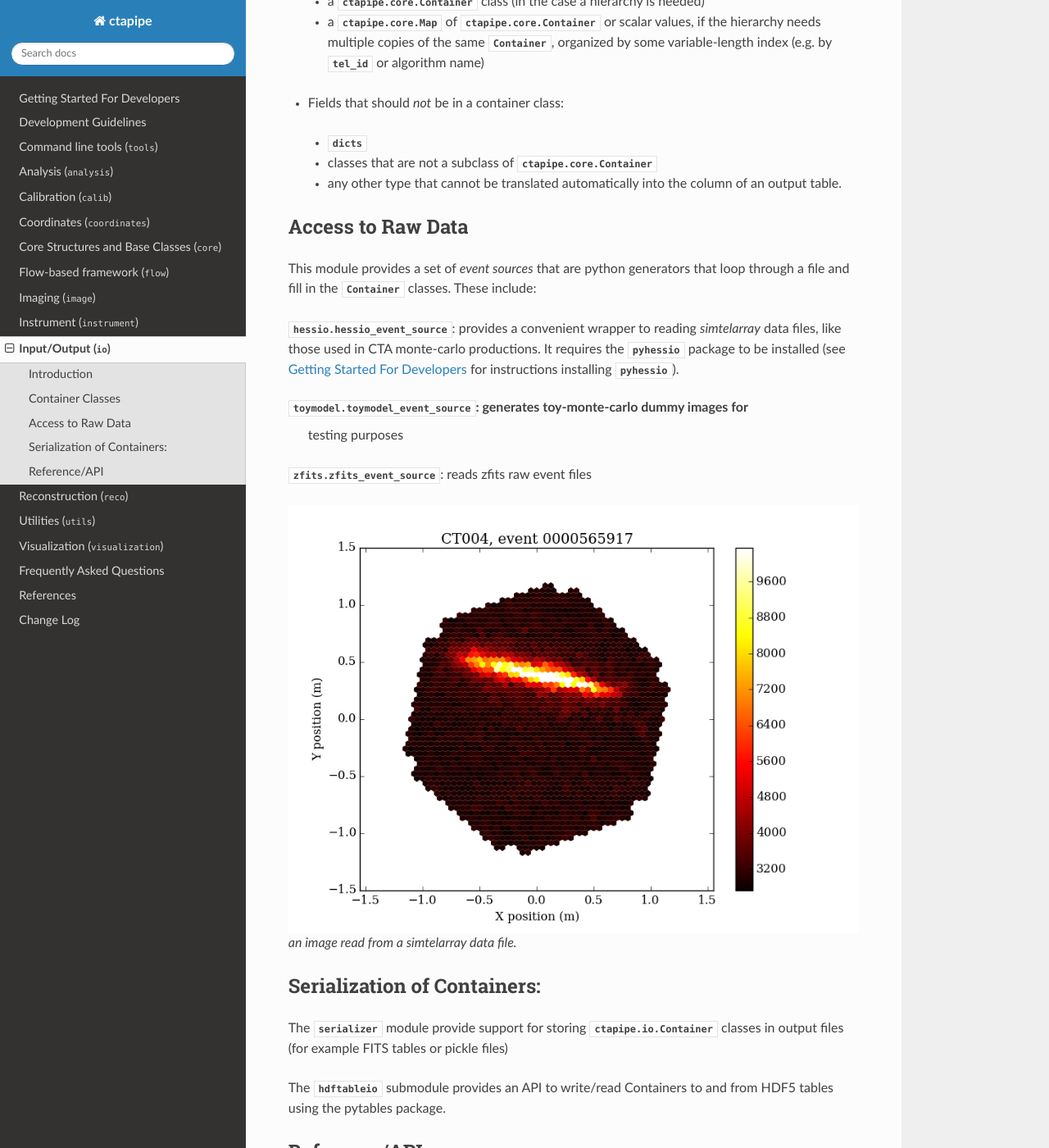
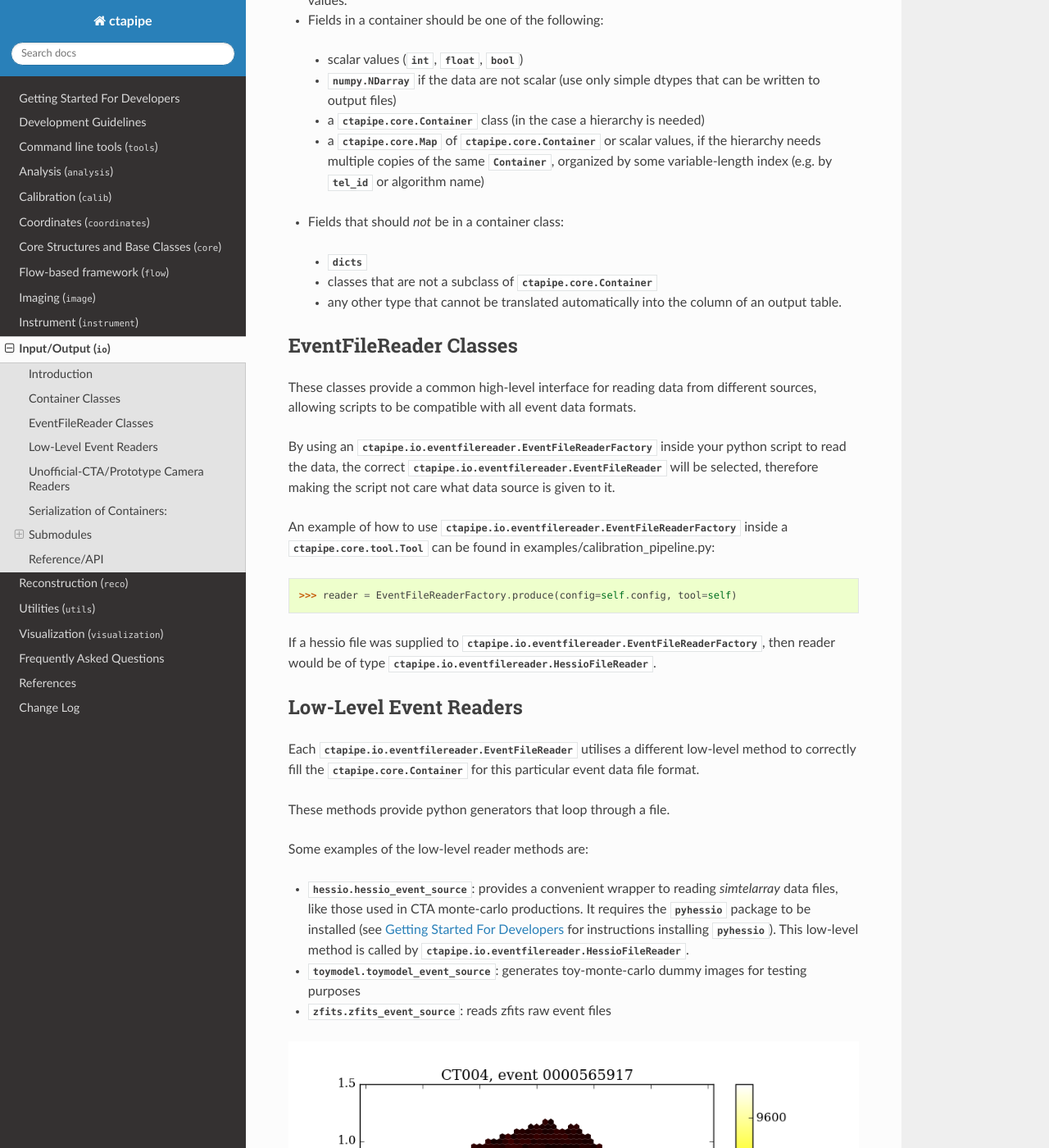
Before and after one commit to cta-observatory/ctapipe, a Sphinx documentation site: the page built from docs/io/index.rst, in a window 1280 px wide and 1400 px high, scrolled down 942 px. Shown: the whole window at 82% size. Built offline with Sphinx 7.4.7 and the Read the Docs theme 2.0.0, drawn with Linux system fonts in a browser that asks for light colours; the version number could not be read and is left out; some of the changed text lies outside the part shown.

Commit message:
Create documentation for Unofficial Event Data Format Readers
- Also updated ctapipe.io documentation a bit to include about
EventFileReader

```diff
--- a/docs/io/index.rst
+++ b/docs/io/index.rst
@@ -9,8 +9,15 @@
 Introduction
 ============
 
-`ctapipe.io` contains functions and classes related to reading data,
-like `~ctapipe.io.hessio_event_source`.
+`ctapipe.io` contains functions and classes related to reading data, including
+camera event data.
+
+The primary aspects for reading event data with `ctapipe` are:
+
+* Containers - Where the event information is stored
+* EventFileReaders - High level class used to read from the file
+* hessio_event_source - Low level method to handle the filling of the
+  containers
 
 
 Container Classes
@@ -18,11 +25,11 @@
 
 Event data that is intended to be read or written from files is stored
 in subclasses of `ctapipe.core.Container`, the structre of which is
-defined in the `containers` module (See reference API below). Each
+defined in the `ctapipe.io.containers` module (See reference API below). Each
 element in the container is a `ctapipe.core.Field`, containing the
 default value, a description, and default unit if necessary. The
-following rules should be followed when creating a `Container` for new
-data:
+following rules should be followed when creating a `ctapipe.core.Container`
+for new data:
 
 * Containers both provide a way to exchange data (in-memory) between
   parts of a code, as well as define the schema for any file output
@@ -46,7 +53,8 @@
 * Fields in a container should be one of the following:
 
  * scalar values (`int`, `float`, `bool`)
- * `numpy.NDarray` if the data are not scalar (use only simple dtypes that can be written to output files)
+ * `numpy.NDarray` if the data are not scalar (use only simple dtypes that can
+   be written to output files)
  * a `ctapipe.core.Container` class (in the case a hierarchy is needed)
  * a `ctapipe.core.Map` of `ctapipe.core.Container` or scalar values,
    if the hierarchy needs multiple copies of the same `Container`,
@@ -61,27 +69,64 @@
    column of an output table.
 
 
-Access to Raw Data
-===================
+EventFileReader Classes
+=======================
 
-This module provides a set of *event sources* that are python
-generators that loop through a file and fill in the `Container`
-classes. These include:
+These classes provide a common high-level interface for reading data from
+different sources, allowing scripts to be compatible with all event data
+formats.
 
-`hessio.hessio_event_source`: provides a convenient wrapper to
-reading *simtelarray* data files, like those used in CTA monte-carlo
-productions. It requires the `pyhessio` package to be installed (see
-:ref:`getting_started` for instructions installing `pyhessio`).
+By using an `ctapipe.io.eventfilereader.EventFileReaderFactory` inside your
+python script to read the data, the correct
+`ctapipe.io.eventfilereader.EventFileReader` will be
+selected, therefore making the script not care what data source is given to it.
 
-`toymodel.toymodel_event_source`: generates toy-monte-carlo dummy images for
+An example of how to use `ctapipe.io.eventfilereader.EventFileReaderFactory`
+inside a `ctapipe.core.tool.Tool` can be found in
+examples/calibration_pipeline.py:
+
+>>> reader = EventFileReaderFactory.produce(config=self.config, tool=self)
+
+If a hessio file was supplied to
+`ctapipe.io.eventfilereader.EventFileReaderFactory`, then reader would
+be of type `ctapipe.io.eventfilereader.HessioFileReader`.
+
+
+Low-Level Event Readers
+=======================
+
+Each `ctapipe.io.eventfilereader.EventFileReader` utilises a different
+low-level method to correctly fill the `ctapipe.core.Container` for this
+particular event data file format.
+
+These methods provide python generators that loop through a file.
+
+Some examples of the low-level reader methods are:
+
+* `hessio.hessio_event_source`: provides a convenient wrapper to
+  reading *simtelarray* data files, like those used in CTA monte-carlo
+  productions. It requires the `pyhessio` package to be installed (see
+  :ref:`getting_started` for instructions installing `pyhessio`).
+  This low-level method is called by
+  `ctapipe.io.eventfilereader.HessioFileReader`.
+* `toymodel.toymodel_event_source`: generates toy-monte-carlo dummy images for
   testing purposes
-
-`zfits.zfits_event_source`: reads zfits raw event files
+* `zfits.zfits_event_source`: reads zfits raw event files
 
 .. figure:: shower.png
 
    an image read from a *simtelarray* data file.
 
+
+Unofficial-CTA/Prototype Camera Readers
+=======================================
+
+As the official data format for CTA is still undefined, individual camera
+protoptype teams have created their own data formats in which
+their camera events are stored.
+
+Details about these readers, and the guidelines to follow to create your own,
+can be found in :ref:`io_unofficial`.
 
 Serialization of Containers:
 ============================
@@ -94,9 +139,22 @@
 from HDF5 tables using the pytables package.
 
 
+Submodules
+==========
+
+.. toctree::
+  :maxdepth: 1
+  :glob:
+
+  index_*
+
+
 Reference/API
 =============
 
+.. automodapi:: ctapipe.io.eventfilereader
+
+------------------------------
 
 .. automodapi:: ctapipe.io.hessio
 
```
Also changed, not shown: docs/io/index_unofficial.rst (added, +232 -0 lines).
